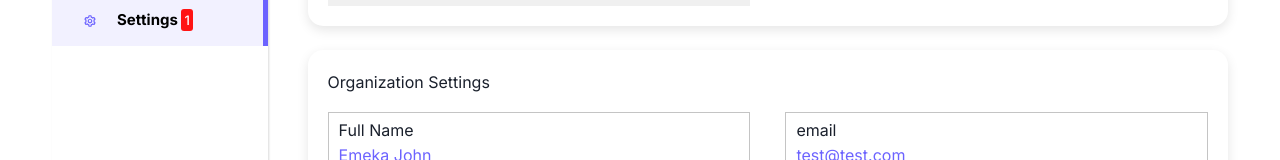
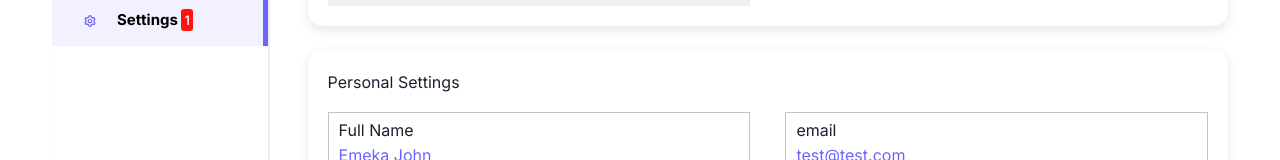
Before and after one commit to AXUNDA/easy_expense_fe_2, a Next.js app: page /dashboard in a window 1280 px wide. Shown: the part 324-484 px from the top of the page. Built offline with nearby package versions, Linux system fonts and the light colour scheme.

Commit message:
ui fixes

```diff
--- a/app/dashboard/page.js
+++ b/app/dashboard/page.js
@@ -27,7 +27,7 @@ const page = () => {
             </div>
           </div>
           <div className="mt-4">
-            <p>Organization Settings</p>
+            <p>Personal Settings</p>
             <div>
               <div className="custom">
                 <p>Full Name</p>
--- a/app/dashboard/styles.module.css
+++ b/app/dashboard/styles.module.css
@@ -12,9 +12,7 @@
 .changes {
   width: auto;
 }
-.cancelButton {
-  border: 1px solid #6f6f70;
-}
+
 
 .dashboardArea > h1 {
   font-weight: bold;
```
